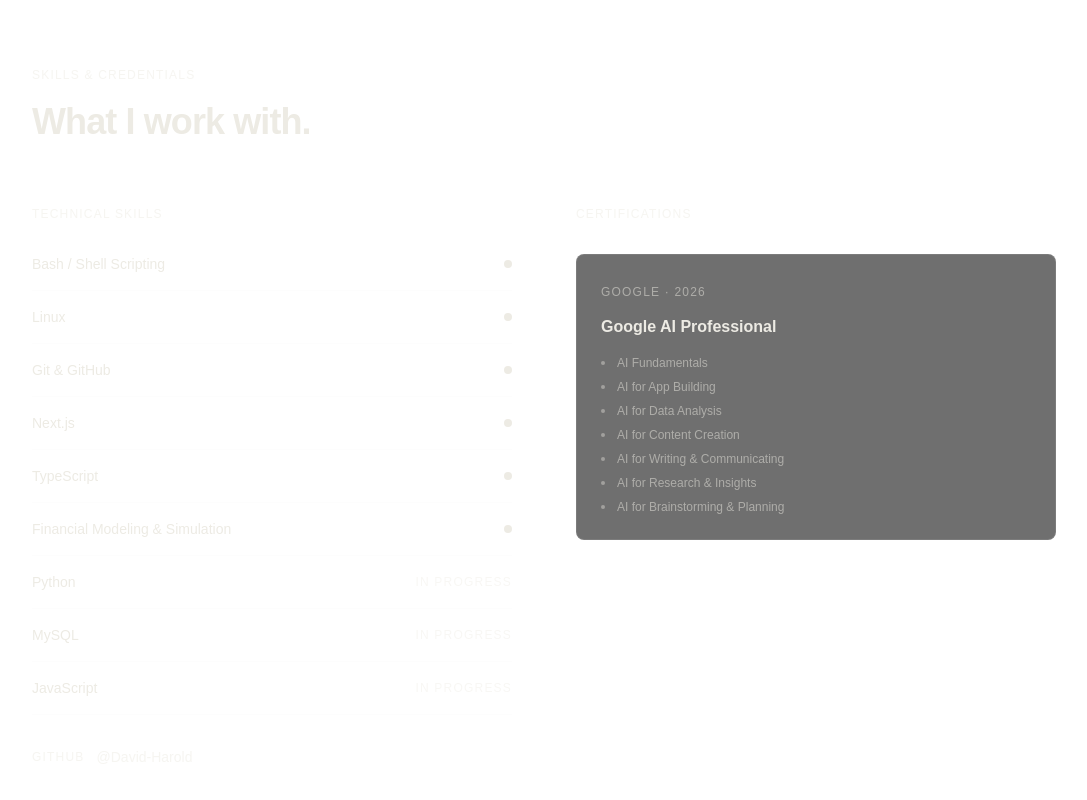
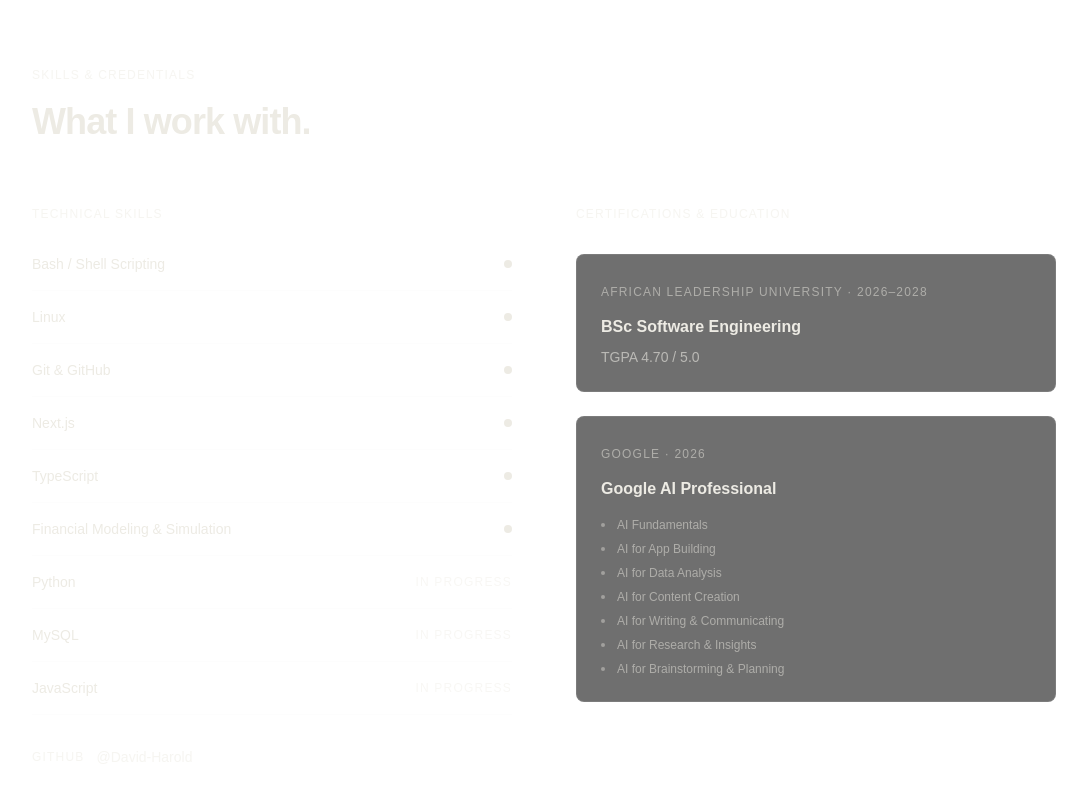
Before and after one commit to David-Harold/builtbykoffi, a Next.js app: page / in a window 1280 px wide. Shown: the part 2996-3796 px from the top of the page, without its empty margins (96-1183 px from the left). Built offline with nearby package versions, Linux system fonts and the light colour scheme.

Commit message:
add TGPA 4.70 to credentials and about section

```diff
--- a/app/page.tsx
+++ b/app/page.tsx
@@ -284,8 +284,23 @@ export default function Home() {
             <FadeIn delay={0.2}>
               <div>
                 <h3 className="text-xs tracking-widest uppercase text-[#EDEBE4]/50 mb-8">
-                  Certifications
+                  Certifications & Education
                 </h3>
+
+                {/* ALU */}
+                <div className="border border-[#EDEBE4]/10 bg-[#0F0F0F]/60 backdrop-blur-sm rounded-lg p-6 mb-6">
+                  <span className="text-xs tracking-widest uppercase text-[#EDEBE4]/50">
+                    African Leadership University · 2026–2028
+                  </span>
+                  <h4 className="mt-3 text-base font-semibold text-[#EDEBE4]">
+                    BSc Software Engineering
+                  </h4>
+                  <p className="mt-2 text-sm text-[#EDEBE4]/60">
+                    TGPA 4.70 / 5.0
+                  </p>
+                </div>
+
+                {/* Google AI */}
                 <div className="border border-[#EDEBE4]/10 bg-[#0F0F0F]/60 backdrop-blur-sm rounded-lg p-6">
                   <span className="text-xs tracking-widest uppercase text-[#EDEBE4]/50">
                     Google · 2026
@@ -310,6 +325,7 @@ export default function Home() {
                     ))}
                   </div>
                 </div>
+
               </div>
             </FadeIn>
 
```
